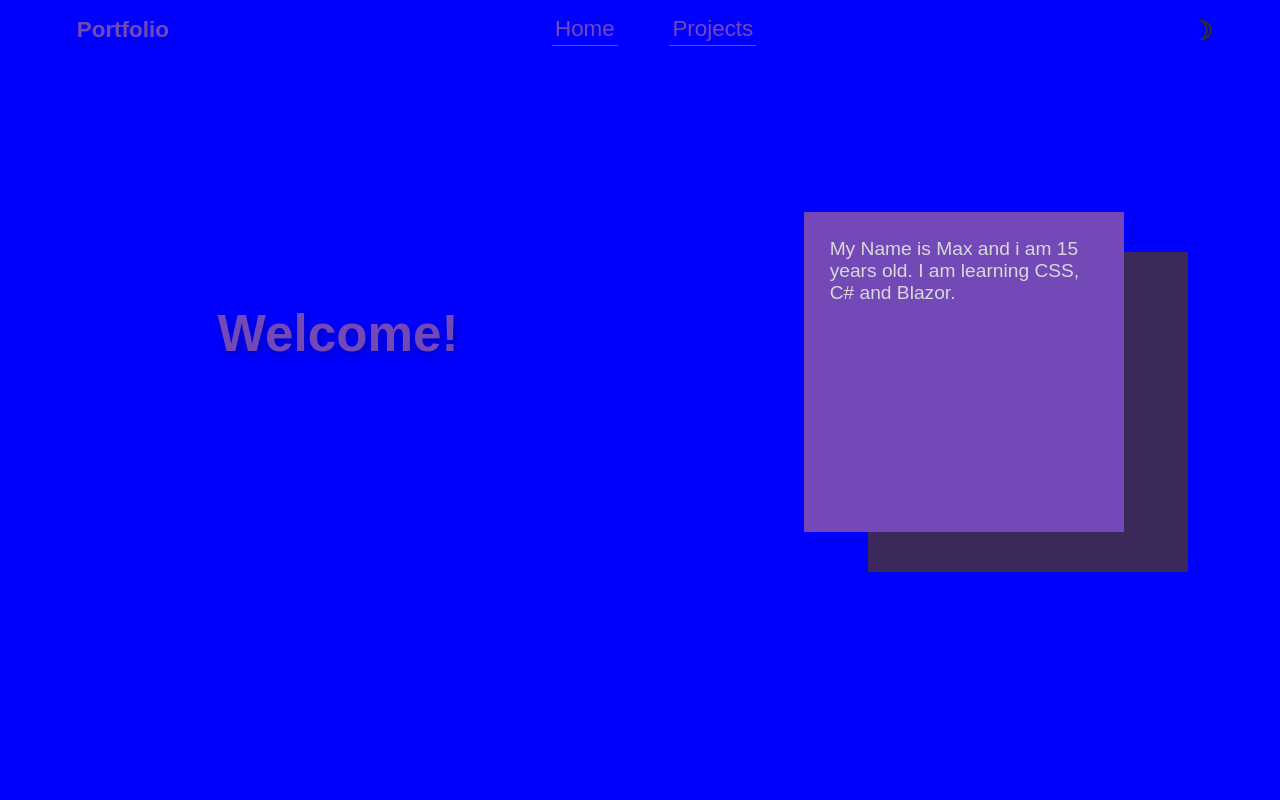
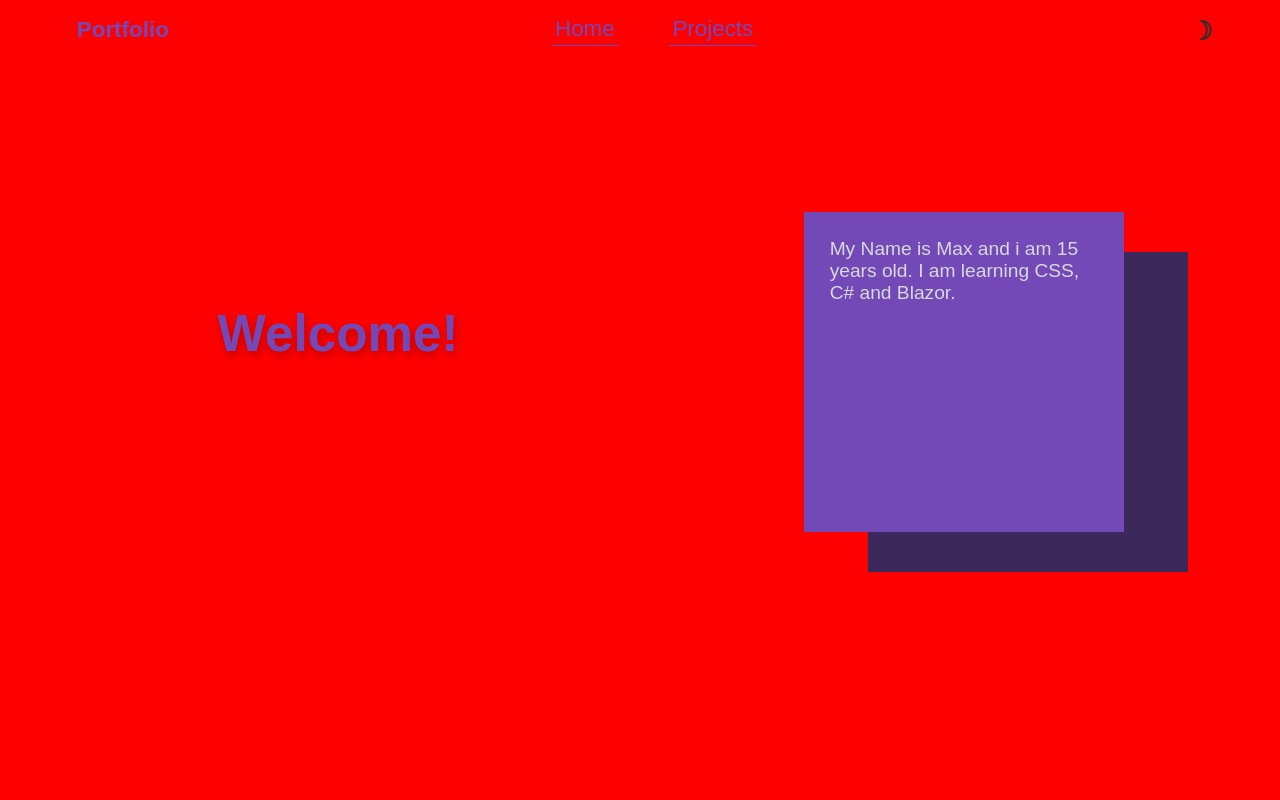
Before and after one commit to ThePurpleDragxn/ThePurpleDragxn.github.io, a plain HTML site: page index.html in a window 1280 px wide. Shown: the top 800 px of the page. Drawn offline with nearby package versions, Linux system fonts and the light colour scheme.

Commit message:
wadawhdwad

```diff
--- a/style.css
+++ b/style.css
@@ -6,7 +6,7 @@
 }
 body {
  /* background-color: #D9D9D9; */
-  background-color: blue;
+  background-color: red;
     font-size: 0.8vw;
     font-family: sans-serif;
     overflow-x: hidden;
@@ -421,6 +421,7 @@ button:hover {
     #textcard {
       width: 50vw;
       height: 30vh;
+      margin-right: 0;
     }
     #cardshadow {
       width: 40vw;
```
